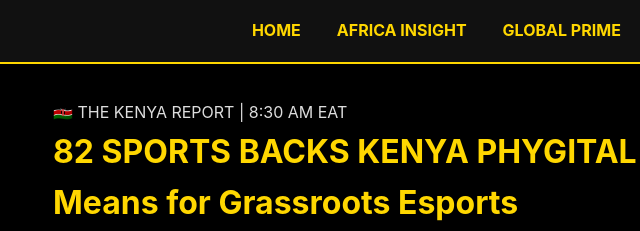
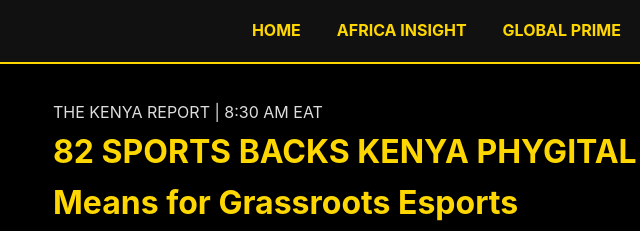
Before and after one commit to LussKyD/LUDUS-PRIME, a plain HTML site: page posts/kenya-phygital-cup.html in a window 1280 px wide. Shown: the top 231 px of the page, 157-797 px from the left. Drawn offline with Linux system fonts and the light colour scheme.

Commit message:
Update kenya-phygital-cup.html

```diff
--- a/posts/kenya-phygital-cup.html
+++ b/posts/kenya-phygital-cup.html
@@ -17,7 +17,7 @@
 
   <main class="container" role="main">
     <header class="post-header">
-      <p>🇰🇪 THE KENYA REPORT | 8:30 AM EAT</p>
+      <p>THE KENYA REPORT | 8:30 AM EAT</p>
       <h1>82 SPORTS BACKS KENYA PHYGITAL CUP: What It Means for Grassroots Esports</h1>
       <p>By Ludus Prime Editorial Team | Published November 18, 2025</p>
     </header>
```
